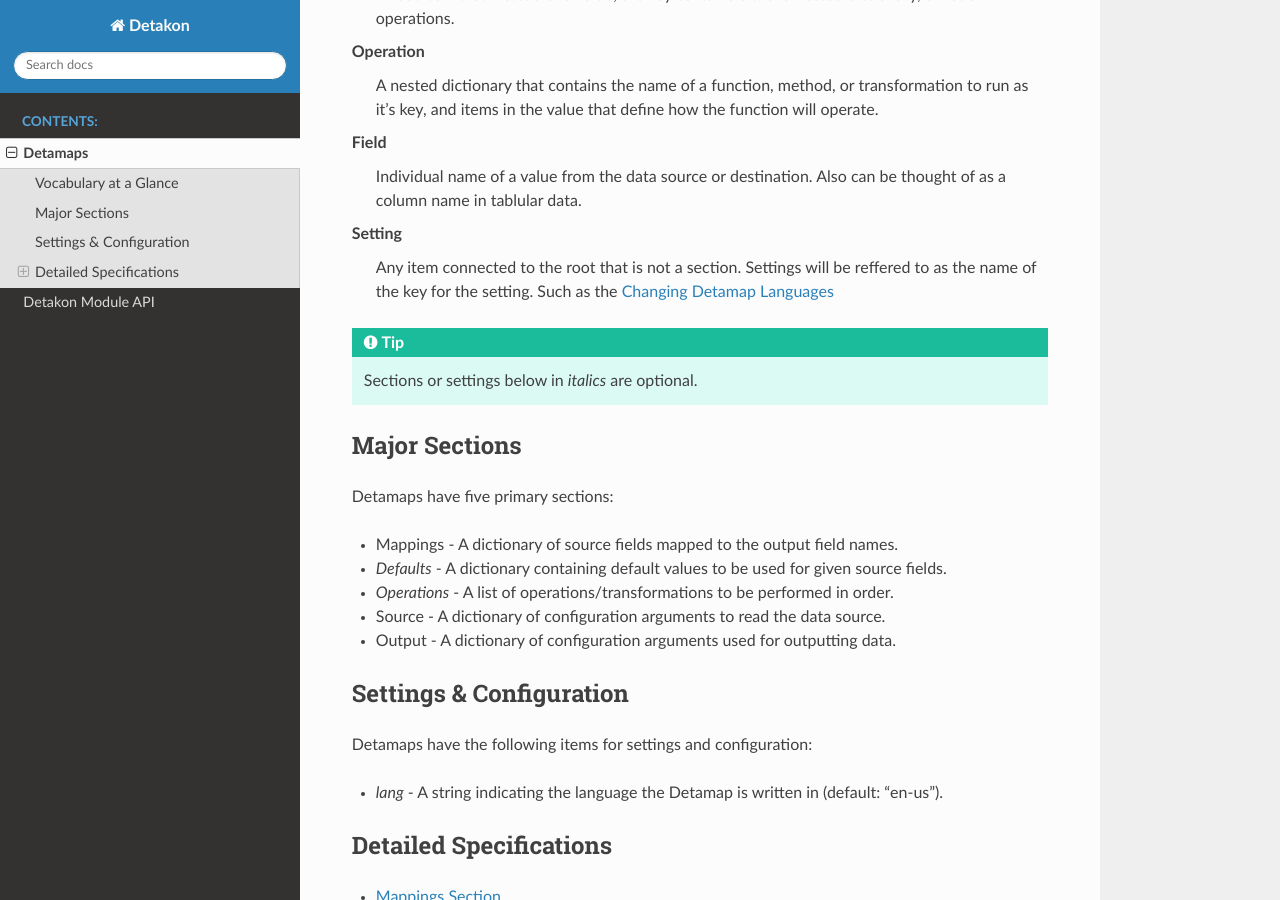
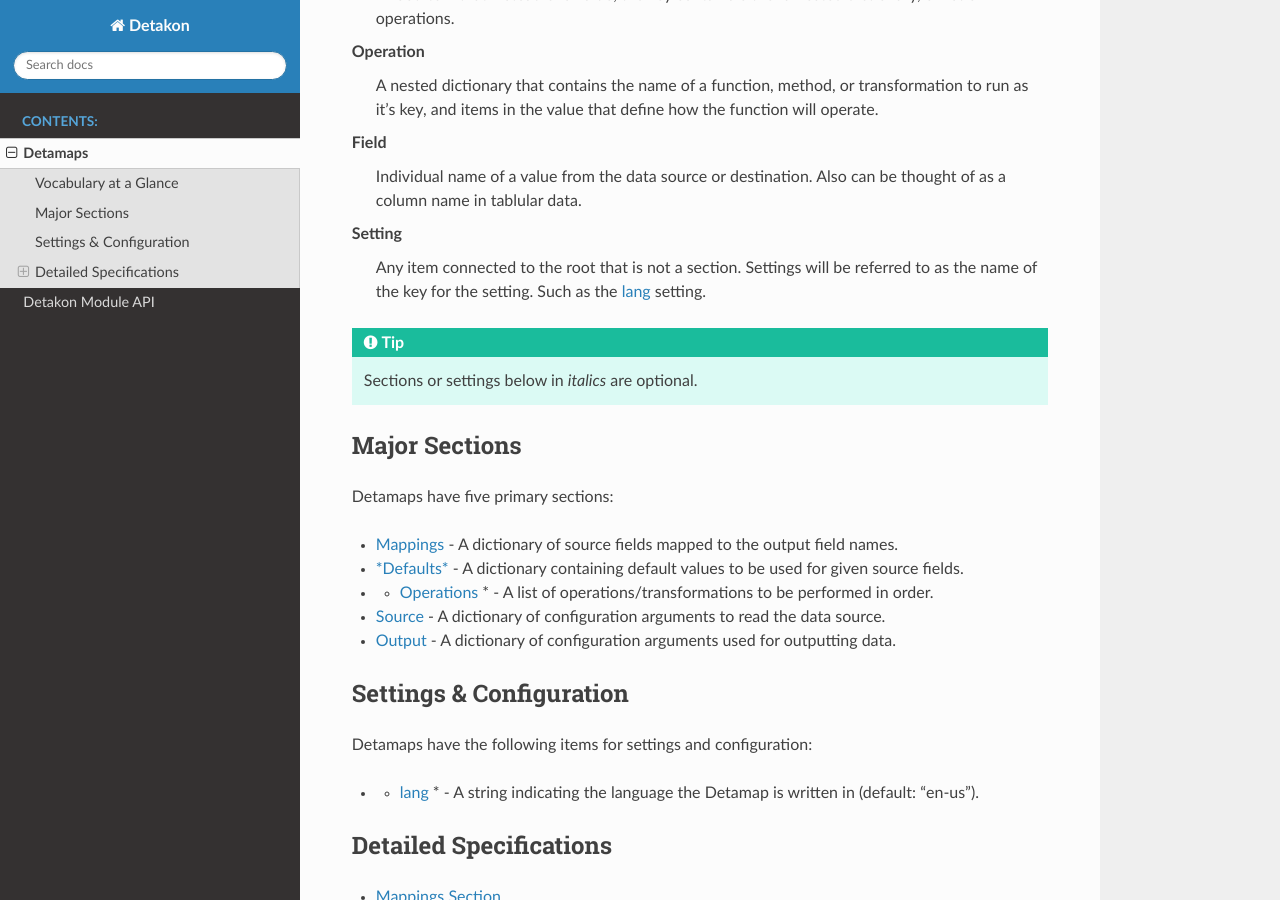
Before and after one commit to cknightfury/detakon, a Sphinx documentation site: the page built from docs/source/detamap.rst, in a window 1280 px wide and 900 px high, scrolled down 842 px. Built offline with Sphinx 7.4.7 and the Read the Docs theme 3.1.0, drawn with Linux system fonts in a browser that asks for light colours; some of the changed lines change nothing that is shown.

Commit message:
linking sections to section pages

```diff
--- a/docs/source/detamap.rst
+++ b/docs/source/detamap.rst
@@ -56,7 +56,7 @@
     Individual name of a value from the data source or destination.  Also can be thought of as a column name in tablular data.
 
 Setting
-    Any item connected to the root that is not a section.  Settings will be reffered to as the name of the key for the setting.  Such as the :doc:`lang`
+    Any item connected to the root that is not a section.  Settings will be referred to as the name of the key for the setting.  Such as the :doc:`lang <lang>` setting.
 
 .. tip::
     Sections or settings below in *italics* are optional.
@@ -67,11 +67,11 @@
 
 Detamaps have five primary sections:
 
-* Mappings - A dictionary of source fields mapped to the output field names.
-* *Defaults* - A dictionary containing default values to be used for given source fields.
-* *Operations* - A list of operations/transformations to be performed in order.
-* Source - A dictionary of configuration arguments to read the data source.
-* Output - A dictionary of configuration arguments used for outputting data.
+* :doc:`Mappings <mappings>` - A dictionary of source fields mapped to the output field names.
+* :doc:`*Defaults* <defaults>` - A dictionary containing default values to be used for given source fields.
+* * :doc:`Operations <operations>` * - A list of operations/transformations to be performed in order.
+* :doc:`Source <source>` - A dictionary of configuration arguments to read the data source.
+* :doc:`Output <output>` - A dictionary of configuration arguments used for outputting data.
 
 ########################
 Settings & Configuration
@@ -79,7 +79,7 @@
 
 Detamaps have the following items for settings and configuration:
 
-* *lang* - A string indicating the language the Detamap is written in (default: "en-us").
+* * :doc:`lang <lang>` * - A string indicating the language the Detamap is written in (default: "en-us").
 
 #######################
 Detailed Specifications
```
